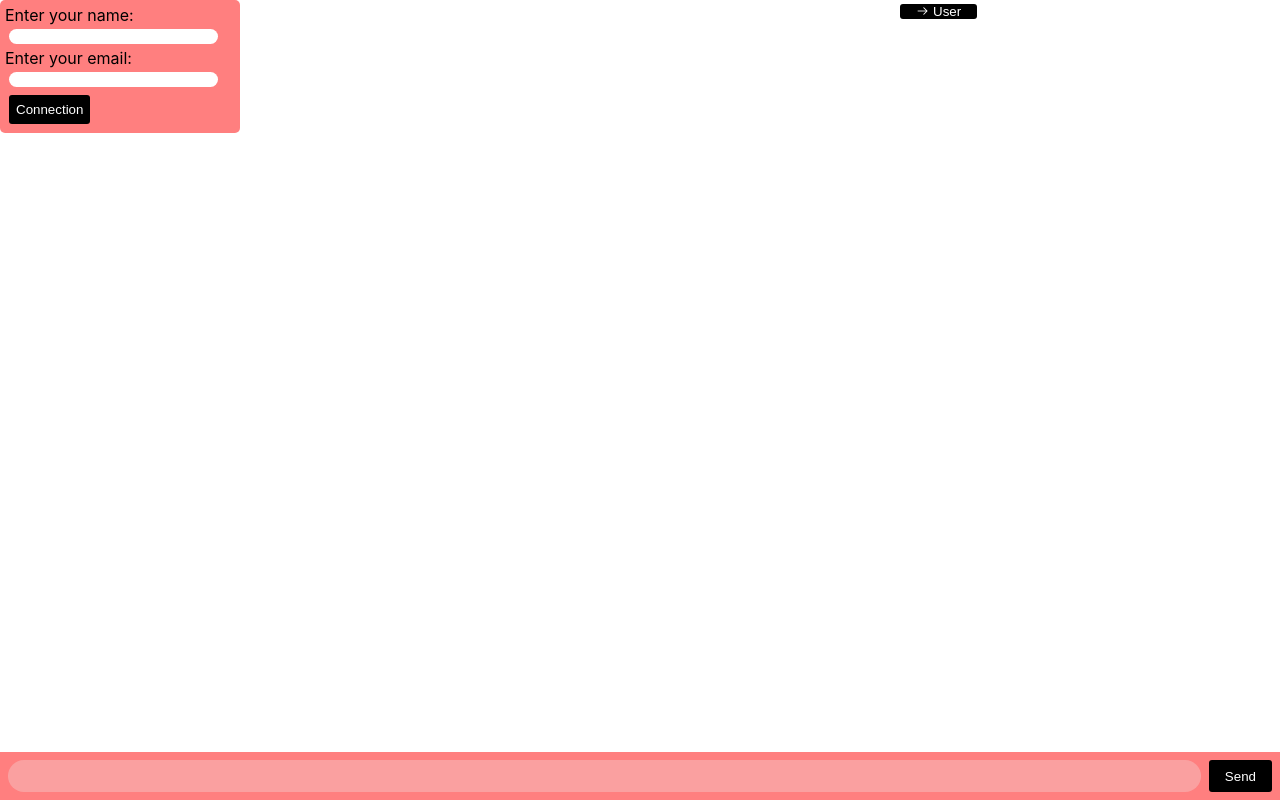
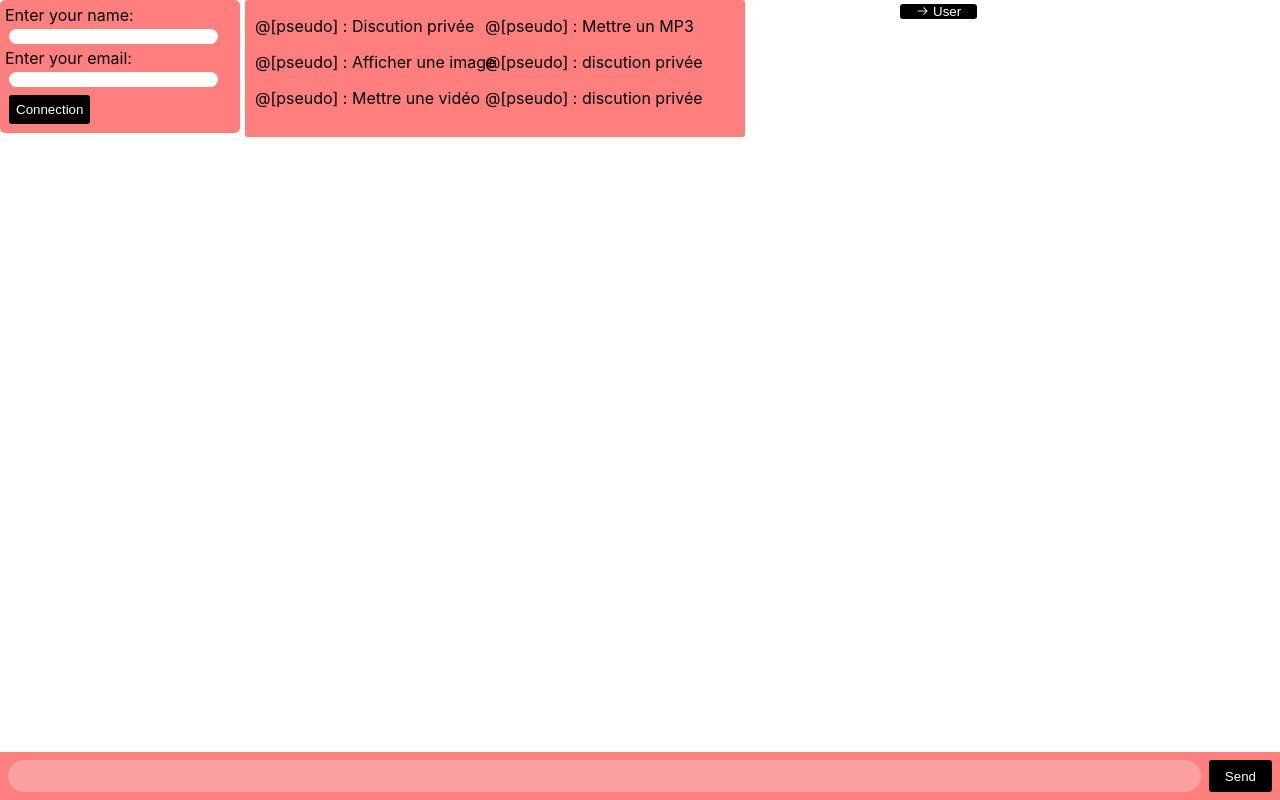
Before and after one commit to Roxane-gll/Chat, a website: page public/index.html in a window 1280 px wide. Drawn offline with nearby package versions, Linux system fonts and the light colour scheme; no server answers.

Commit message:
add lis of command

```diff
--- a/public/index.html
+++ b/public/index.html
@@ -21,6 +21,19 @@
         <ul id="user">
             <div id="pointConnectOrDisconnect" class=""></div>
         </ul>
+    </div>
+    <!--Liste de commande pour l'utilisateur-->
+    <div id="listOfCommand">
+        <div id="columnListOfCommand1">
+            <p div="commandHelp">@[pseudo] : Discution privée</p>
+            <p div="commandHelp">@[pseudo] : Afficher une image</p>
+            <p div="commandHelp">@[pseudo] : Mettre une vidéo</p>
+        </div>
+        <div id="columnListOfCommand2">
+            <p div="commandHelp">@[pseudo] : Mettre un MP3</p>
+            <p div="commandHelp">@[pseudo] : discution privée</p>
+            <p div="commandHelp">@[pseudo] : discution privée</p>
+        </div>
     </div>
 
     <!-- Zone pour écrire et envoyer les messages-->
--- a/public/style.css
+++ b/public/style.css
@@ -74,6 +74,27 @@ body {
 
 .disconnected{
     background-color: #c31717;
+}
+
+#listOfCommand{
+    background:rgba(255, 0, 0, 0.50) ;
+    position: absolute;
+    border-radius: 3px;
+    top: 0%;
+    left: 245px;
+    height: 137px;
+    width: 500px;
+}
+
+#columnListOfCommand1{
+    position: absolute;
+    left: 2%;
+}
+
+#columnListOfCommand2{
+    position: absolute;
+    left: 240px;
+    text-align: left;
 }
 
 input {
```
